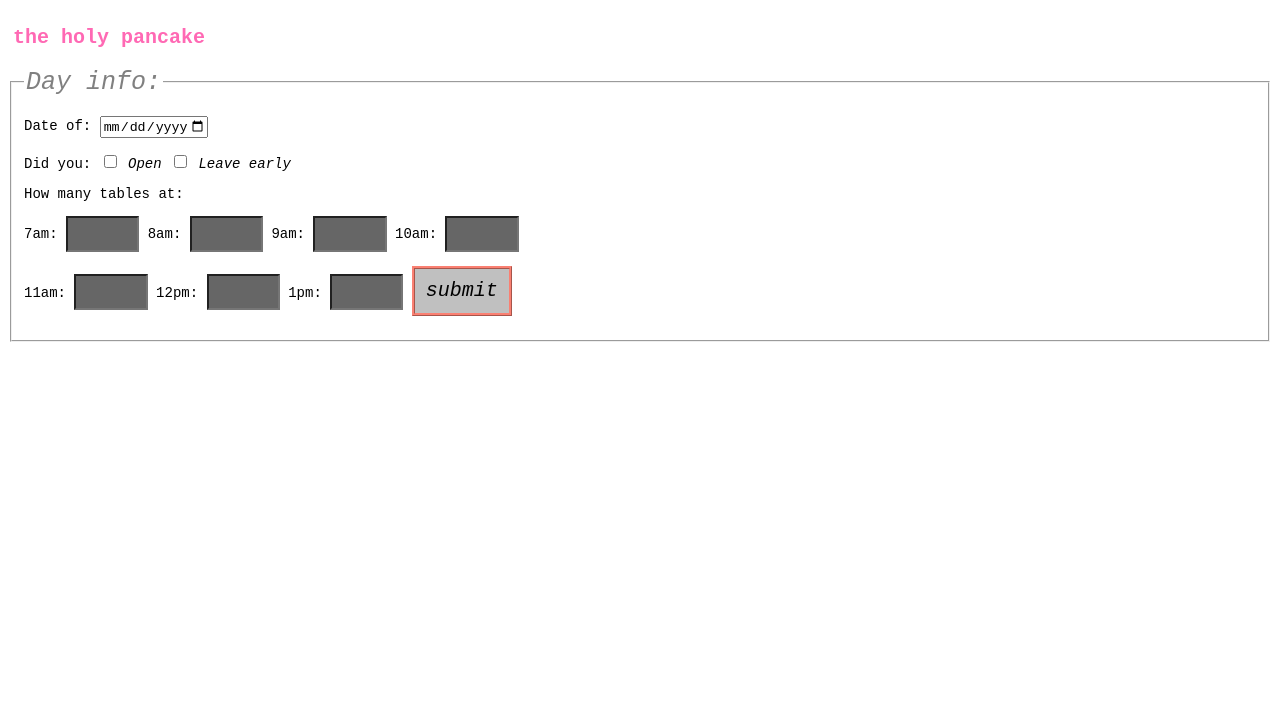
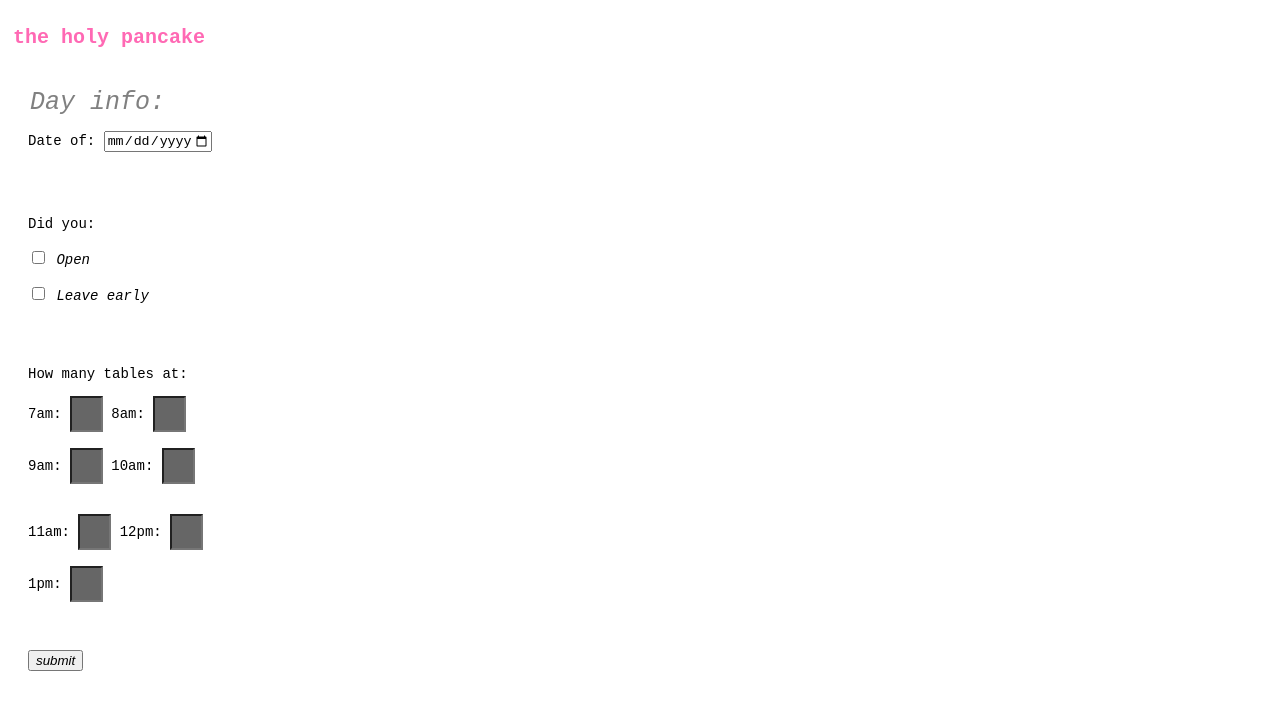
Before and after one commit to yuriwright/pancake, a plain HTML site: page index.html in a window 1280 px wide. Drawn offline with Linux system fonts and the light colour scheme.

Commit message:
Update index.html

```diff
--- a/index.html
+++ b/index.html
@@ -19,9 +19,13 @@
 <!-- +-+-+-+-+-+-+-+-+-+-+-+-+-+-+-+-+-+-+-+-+-+-+-+-+-+-+--->
 <!-- +-+-+-+-+-+-+-+-+-+-+-+-+-+-+-+-+-+-+-+-+-+-+-+-+-+-+--->
 
+
+<!-- sidebar -->
+<!-- form 1 -->
 <!-- form 1 for submitting data from workday -->
+<!-- form 1  -->
+<div class = "sidebar">
 <form name="form1" id="form1">
-        <fieldset name="form1">
     <legend>Day info:</legend>
 
     <!-- +-+-+-+-+-+-+-+-+-+-+-+-+-+-+-+-+-+-+-+-+-+-+-+-+-+-+--->
@@ -29,19 +33,19 @@
         <p>
         <label for="workDate">Date of:</label>
         <input type="date" id="workDate" name="workDate" min="2023-12-12" max="2029-07-07" required /><br>
-                </p>
+        </p><br><br>
 
     <!-- +-+-+-+-+-+-+-+-+-+-+-+-+-+-+-+-+-+-+-+-+-+-+-+-+-+-+--->
     <!-- role: opener? left early? -->
         <p>
         Did you:
-
-                <input type="checkbox" name="opener" id="role1">
+        <br><br>
+        <input type="checkbox" name="opener" id="role1" class="role">
         <label for="role1"><i>Open</i></label>
-
-                <input type="checkbox" name="leftEarly" id="role2">
+        <br><br>
+        <input type="checkbox" name="leftEarly" id="role2" class="role">
         <label for="role2"><i>Leave early</i></label><br>
-
+        <br><br><br>
     <!-- +-+-+-+-+-+-+-+-+-+-+-+-+-+-+-+-+-+-+-+-+-+-+-+-+-+-+--->
     <!-- amount of tables per each hour -->
     <p>How many tables at:<br>
@@ -50,28 +54,33 @@
 
     <label for="8tables">8am:</label>
     <input type="number" name="8am" id="8tables">
-
+    <br><br>
     <label for="9tables">9am:</label>
     <input type="number" name="9am" id="9tables">
 
     <label for="10tables">10am:</label>
     <input type="number" name="10am"  id="10tables">
-
+    <br><br>
     <label for="11tables"><p>11am:</label>
     <input type="number" name="11am"  id="11tables">
 
     <label for="12tables">12pm:</label>
     <input type="number" name="12pm" id="12tables">
-
+    <br><br>
     <label for="1tables">1pm:</label>
     <input type="number" name="1pm"  id="1tables">
-
+    <br><br>
     <!-- +-+-+-+-+-+-+-+-+-+-+-+-+-+-+-+-+-+-+-+-+-+-+-+-+-+-+--->
     <!-- submit -->
-            <button type="submit" value="submit" style="background-color:silver; border: ridge; border-color: salmon; font-family:Courier New; font-size: 20px; height:50px; width:100px"><i>submit</i></button>
+        <br><br>
+    <button type="submit" value="submit"><i>submit</i></button>
+</div>
+</form>
+<!-- +-+-+-+-+-+-+-+-+-+-+-+-+-+-+-+-+-+-+-+-+-+-+-+-+-+-+--->
+<!-- +-+-+-+-+-+-+-+-+-+-+-+-+-+-+-+-+-+-+-+-+-+-+-+-+-+-+--->
 
-        </fieldset>
-    </form>
+
+
 </body>
 
 </html>
```
Lines whose indentation alone changed are shown as unchanged.
